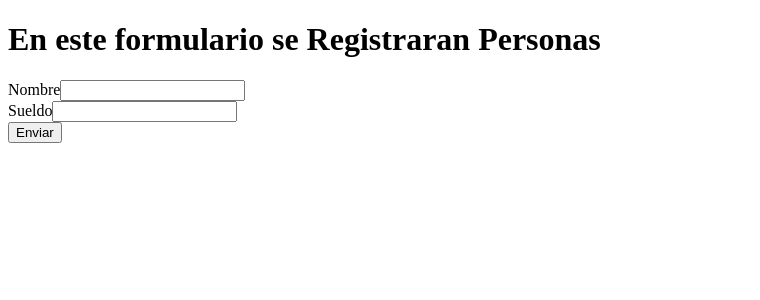
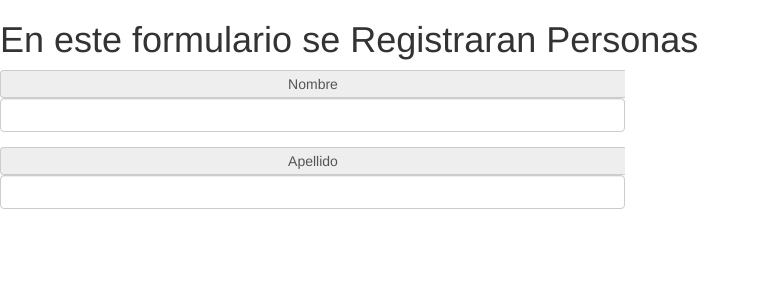
Before and after one commit to jesuslucianop/appigniter, a CodeIgniter app: page /database/index.php/cliente/index in a window 1280 px wide. Shown: the top 300 px of the page, without its empty margins (0-760 px from the left). Run offline with CodeIgniter, Linux system fonts and the light colour scheme.

Commit message:
second commit

```diff
--- a/application/views/Form_cliente.php
+++ b/application/views/Form_cliente.php
@@ -3,19 +3,31 @@ defined('BASEPATH') OR exit('No direct script access allowed');
 ?><!DOCTYPE html>
 <html>
 <head>
+  <link rel="stylesheet" href="https://maxcdn.bootstrapcdn.com/bootstrap/3.3.7/css/bootstrap.min.css"/>
+  <script type="text/javascript" src="https://maxcdn.bootstrapcdn.com/bootstrap/3.3.7/js/bootstrap.min.js"></script>
 <title>Formulario para personas</title>
 </head>
 <body>
 <h1>En este formulario se Registraran Personas</h1>
 
+<div class="row">
+<div class="col-md-6">
+<div class="form-group iput-group">
+<span class="input-group-addon">Nombre</span>
+<input  type="text" name="txtnombre" class="form-control"/>
+
+
+</div>
+<div class="form-group iput-group">
+<span class="input-group-addon">Apellido</span>
+<input type="text" name="txtnombre"  class="form-control"/>
+</div>
+
+</div>
+
+</div>
 <?php
-     echo form_open('\Cliente\index');
-     echo form_label('Nombre', 'nombre');
-     echo form_input('nombre');echo '<br>';
-     echo form_label('Sueldo', 'sueldo');
-     echo form_input('sueldo');echo '<br>';
-     echo form_submit('botonSubmit', 'Enviar');
-     echo form_close();
+
  ?>
 </body>
 
```
Also changed, not shown: application/.htaccess.
